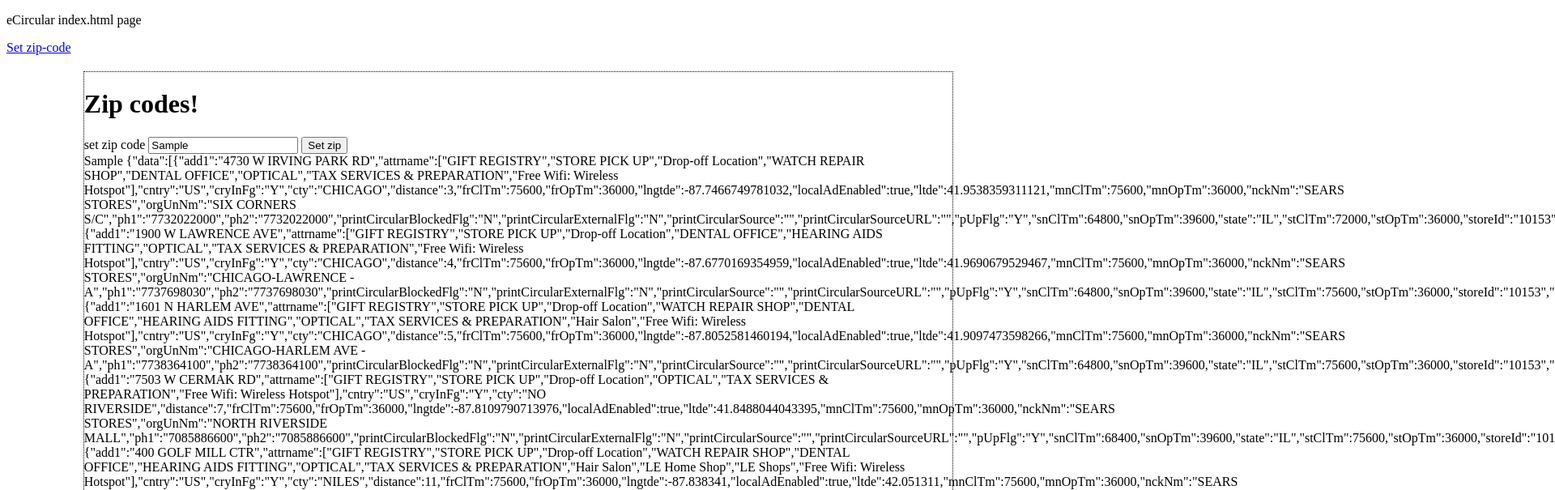
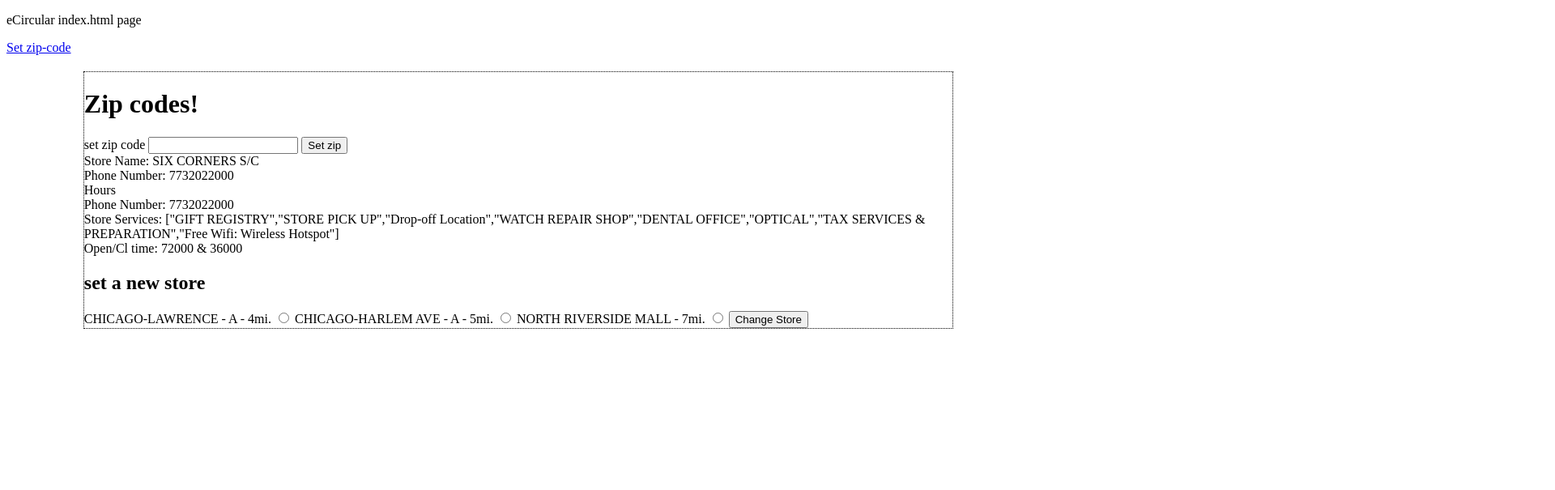
Before and after one commit to roneesh/angular-weekly-circulars, a plain HTML site: page index.html in a window 1280 px wide. Both pictures are taken after typing "Sample" into the empty fields and a click on the input "Set zip". Shown: the top 605 px of the page at 81% size, 1920 px wide, since content can reach past the window. Drawn offline with nearby package versions, Linux system fonts and the light colour scheme; some packages are replaced by stand-ins of ours; no server answers.

Commit message:
zip code features working independently of circuarls linking them is next

```diff
--- a/store/store.controller.js
+++ b/store/store.controller.js
@@ -11,15 +11,45 @@
 		var vm = this; // vm means viewModel
 
 		// data
-		vm.zipCode = zipFromCookie();
+		vm.zipCode = zipFromCookie();  //zipcode user is search nearby
+		vm.storesNearbyZipCode = undefined; //JSON of stores near the zipcode
+		vm.activeStore = undefined //stores whose circular we get
+		vm.threeClosestStores = undefined //three nearest stores from activeStore
 
 		// functions available in DOM
 		vm.zipSubmit = zipSubmit;
+		vm.setActiveStore = setActiveStore
 
+		function zipSubmit() {
+			vm.zipCode = angular.copy(vm.userSuppliedZipCode);
+			getNearbyStoresByZipCode(vm.zipCode);
+			vm.userSuppliedZipCode = undefined;
+		}
+
+		function setActiveStore(store) {
+
+			// this function should really go through the whole flow again, but save the store that the new user wants..
+
+			// the store should change the zip, because the user's store is pretty far elsewhere... but will verify first.
+
+			vm.activeStore = vm.newStore;
+			vm.newStore = undefined;
+
+			// get the three nearest stores to the new store
+
+		}
+
+		// watchers
+		$scope.$watch('vm.zipCode', function(newValue, oldValue) {
+			if (vm.zipCode) {
+				getNearbyStoresByZipCode(parseInt(vm.zipCode,10));
+			}
+		});
+
+		// private functions
 		function zipFromCookie() {
 			var zip = undefined;
 			document.cookie.split(';').forEach(function(cookie) {
-				console.log(cookie.split('='))
 				if (cookie.split('=')[0] === 'zipCode') {
 					zip = cookie.split('=')[1];
 				} //otherwise will return undefined which is ideal
@@ -27,26 +57,35 @@
 			return zip;
 		}
 
-		function zipSubmit() {
-			vm.zipCode = angular.copy(vm.userSuppliedZipCode);
-			getNearbyStoresByZipCode(vm.zipCode);
-		}
-
 		function getNearbyStoresByZipCode(zip) {
 			return storeFactory.getNearbyStoresByZipCode(zip)
 				.then(function(data) {
-	    			vm.storesByZipCode = data;
-	    			return vm.storesByZipCode;
+	    			vm.storesNearbyZipCode = data;
+	    			return vm.storesNearbyZipCode;
+	    		})
+	    		.then(function() {
+	    			setNearestStoreAsActiveStore();
 	    		})
 		}
 
-		// WATCHERS
-
-		$scope.$watch('vm.zipCode', function(newValue, oldValue) {
-			if (vm.zipCode) {
-				getNearbyStoresByZipCode(vm.zipCode)
-			}
-		});
+		function setNearestStoreAsActiveStore() {
+			var nearestStore = vm.storesNearbyZipCode.data[0];
+			// use .sort() with a comparator function
+			vm.storesNearbyZipCode.data.sort(function(a,b) {
+				if (a.distance < b.distance) {
+					return -1;
+				}
+				if (a.distance > b.distance) {
+					return 1;
+				}
+				// a must be equal to b
+				return 0;
+			});
+			// sets three closest stores as indices 1,2,3 of sorted data array
+			vm.threeClosestStores = vm.storesNearbyZipCode.data.slice(1, 4);
+			//is an object {}
+			return vm.activeStore = vm.storesNearbyZipCode.data[0];
+		}
 
 	}
 
--- a/store/store.html
+++ b/store/store.html
@@ -7,9 +7,28 @@
 	<input type="submit" value="Set zip" ng-click="vm.setZip(user)">
 </form>
 
-{{vm.zipCode}}
+<div class="store-details" ng-if="vm.activeStore">
+	<span>Store Name: {{ vm.activeStore.orgUnNm}} </span><br/>
+	<span>Phone Number: {{ vm.activeStore.ph1}}</span><br/>
+	<span>Hours</span><br/>
+	<span>Phone Number: {{ vm.activeStore.ph1}}</span><br/>
+	<span>Store Services: {{ vm.activeStore.attrname}}</span><br/>
+	<span>Open/Cl time: {{vm.activeStore.stClTm}} & {{vm.activeStore.stOpTm}}</span>
+</div>
 
-{{vm.storesByZipCode}}
+<div class="other-stores" ng-if="vm.activeStore">
+	<h2>set a new store</h2>
+	<form ng-submit="vm.setActiveStore()">
+		<label ng-repeat="store in vm.threeClosestStores">
+			{{store.orgUnNm}} - {{store.distance}}mi.
+			<input type="radio" name="newStore" ng-model="vm.newStore" ng-value="store" required />
+		</label>
+		<input type="submit" value="Change Store">
+		{{vm.newStore}}
+	</form>
+
+</div>
+
 
 <!-- <a ui-sref="zip-code.weekly-ads" ng-click="">View weekly ads for zipcode </a> -->
 <div ui-view></div>
```
